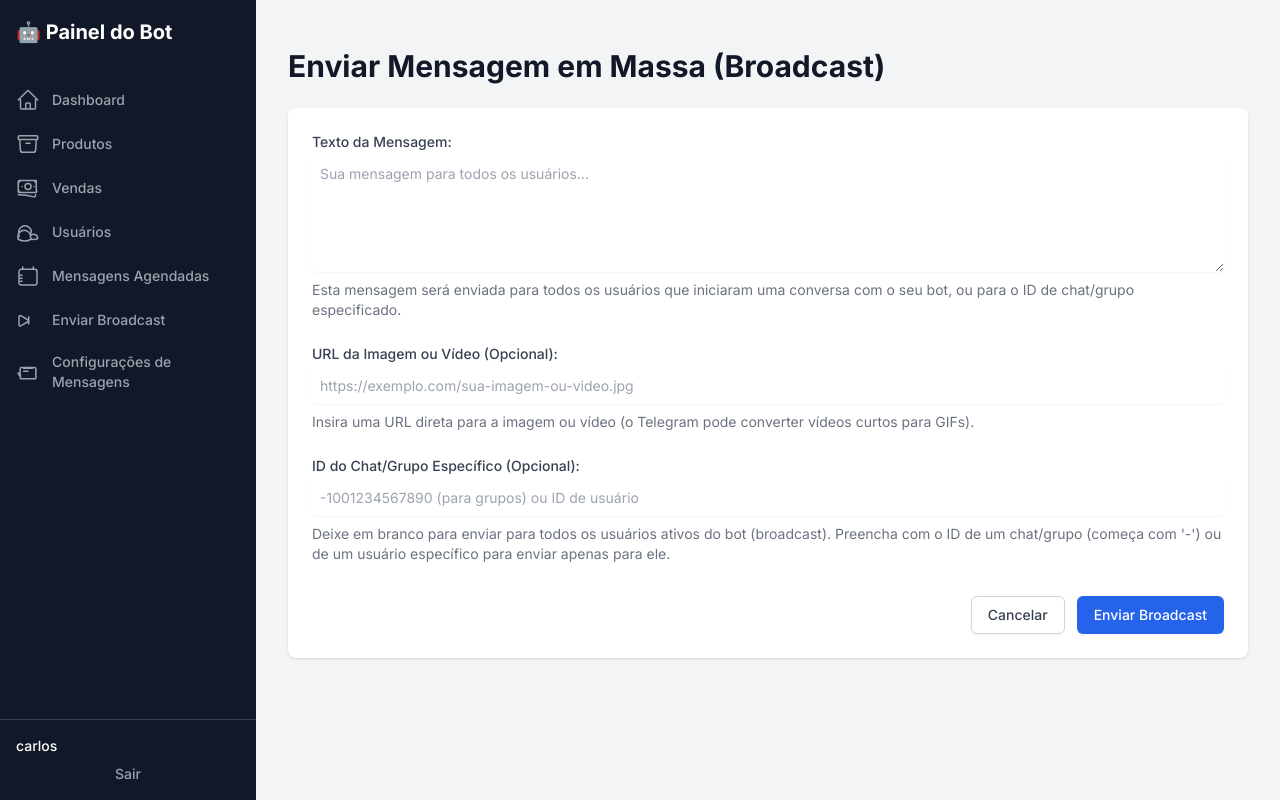
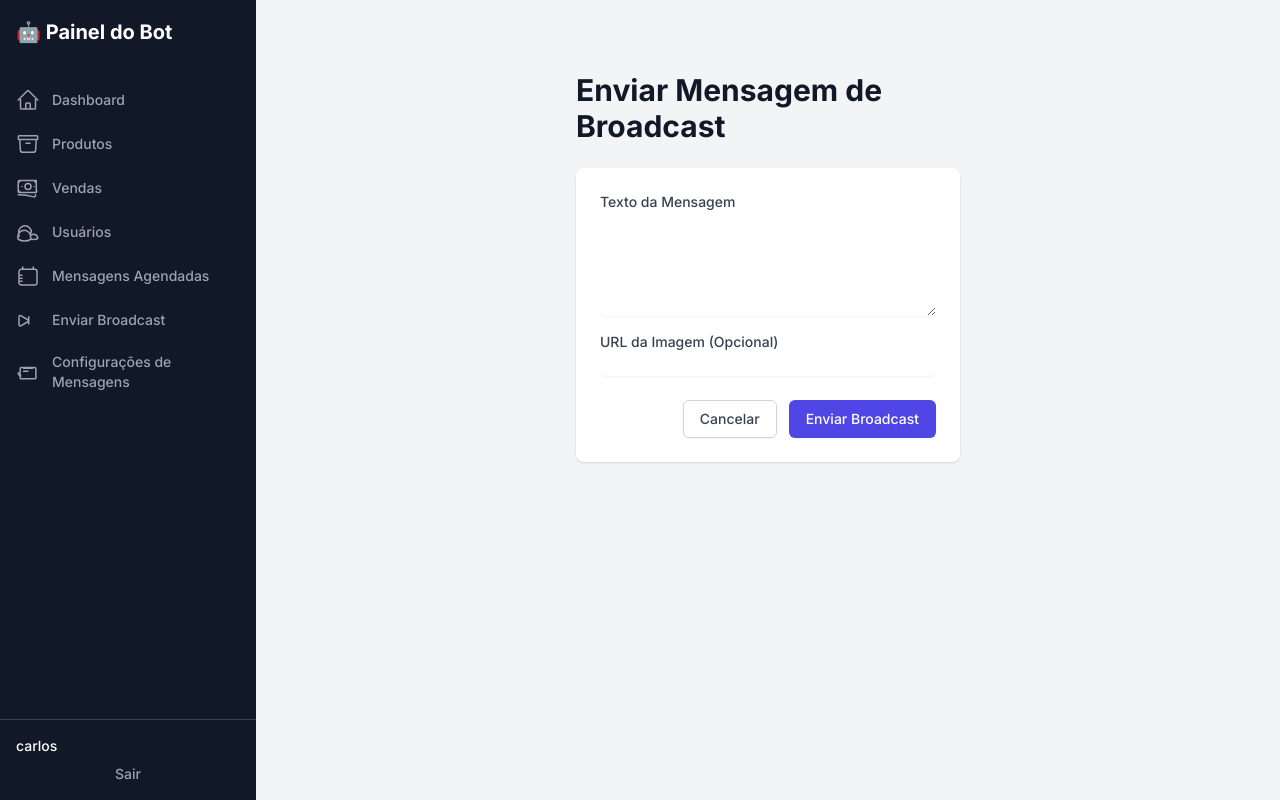
Before and after one commit to furaohost/Bot-TelegramSV, a Flask app: template web/templates/send_broadcast.html in a window 1280 px wide. Run offline with Flask 3, Linux system fonts and the light colour scheme; the template is opened without the code that fills it, so the values that code supplies are empty; a user stored in the database is signed in; parts of the project's set-up code (start-up, migrations or seed data) failed here and were passed over; some libraries are stand-ins or nearby versions.

Commit message:
Ajuste templet erro broadcast
Ajuste broadcast error.

```diff
--- a/web/templates/send_broadcast.html
+++ b/web/templates/send_broadcast.html
@@ -1,56 +1,46 @@
 {% extends "layout.html" %}
 
+{% block title %}
+Enviar Broadcast
+{% endblock %}
+
 {% block content %}
+<div class="max-w-md mx-auto py-6 sm:px-6 lg:px-8">
     <div class="px-4 py-6 sm:px-0">
-    <h1 class="text-3xl font-bold text-gray-900 mb-6">Enviar Mensagem em Massa (Broadcast)</h1>
+        <h1 class="text-3xl font-bold text-gray-900 mb-6">Enviar Mensagem de Broadcast</h1>
 
         {% with messages = get_flashed_messages(with_categories=true) %}
             {% if messages %}
+                <div class="mb-4">
                     {% for category, message in messages %}
-    <div class="mb-4 rounded-lg p-4 {{ 'bg-green-100 text-green-800' if category == 'success' else 'bg-red-100 text-red-800' }}" role="alert">
-        <p>{{ message }}</p>
+                        <div class="p-3 mb-2 rounded-md {{ 'bg-green-100 text-green-800' if category == 'success' else ('bg-red-100 text-red-800' if category == 'danger' else 'bg-blue-100 text-blue-800') }}">
+                            {{ message }}
                         </div>
                     {% endfor %}
+                </div>
             {% endif %}
         {% endwith %}
 
-    <div class="bg-white shadow overflow-hidden sm:rounded-lg p-6">
-        <form action="{{ url_for('send_broadcast') }}" method="POST">
-            <div class="grid grid-cols-1 gap-y-6 sm:grid-cols-2 sm:gap-x-8">
-                <div class="sm:col-span-2">
-                    <label for="message_text" class="block text-sm font-medium text-gray-700">Texto da Mensagem:</label>
-                    <div class="mt-1">
-                        <textarea id="message_text" name="message_text" rows="5" class="shadow-sm focus:ring-blue-500 focus:border-blue-500 block w-full sm:text-sm border-gray-300 rounded-md p-2" placeholder="Sua mensagem para todos os usuários..." required>{{ request.form.get('message_text', '') }}</textarea>
+        <div class="bg-white shadow sm:rounded-lg p-6">
+            <form method="POST" action="{{ url_for('send_broadcast') }}">
+                <div class="mb-4">
+                    <label for="message_text" class="block text-sm font-medium text-gray-700">Texto da Mensagem</label>
+                    <textarea name="message_text" id="message_text" rows="5" required class="mt-1 block w-full rounded-md border-gray-300 shadow-sm focus:border-indigo-500 focus:ring-indigo-500 sm:text-sm"></textarea>
                 </div>
-                    <p class="mt-2 text-sm text-gray-500">Esta mensagem será enviada para todos os usuários que iniciaram uma conversa com o seu bot, ou para o ID de chat/grupo especificado.</p>
+                <div class="mb-6">
+                    <label for="image_url" class="block text-sm font-medium text-gray-700">URL da Imagem (Opcional)</label>
+                    <input type="url" name="image_url" id="image_url" class="mt-1 block w-full rounded-md border-gray-300 shadow-sm focus:border-indigo-500 focus:ring-indigo-500 sm:text-sm">
                 </div>
-
-                <div class="sm:col-span-2">
-                    <label for="image_url" class="block text-sm font-medium text-gray-700">URL da Imagem ou Vídeo (Opcional):</label>
-                    <div class="mt-1">
-                        <input type="url" id="image_url" name="image_url" class="shadow-sm focus:ring-blue-500 focus:border-blue-500 block w-full sm:text-sm border-gray-300 rounded-md p-2" placeholder="https://exemplo.com/sua-imagem-ou-video.jpg" value="{{ request.form.get('image_url', '') }}">
-                    </div>
-                    <p class="mt-2 text-sm text-gray-500">Insira uma URL direta para a imagem ou vídeo (o Telegram pode converter vídeos curtos para GIFs).</p>
-                </div>
-
-                <div class="sm:col-span-2">
-                    <label for="target_chat_id" class="block text-sm font-medium text-gray-700">ID do Chat/Grupo Específico (Opcional):</label>
-                    <div class="mt-1">
-                        <input type="text" id="target_chat_id" name="target_chat_id" class="shadow-sm focus:ring-blue-500 focus:border-blue-500 block w-full sm:text-sm border-gray-300 rounded-md p-2" placeholder="-1001234567890 (para grupos) ou ID de usuário" value="{{ request.form.get('target_chat_id', '') }}">
-                    </div>
-                    <p class="mt-2 text-sm text-gray-500">Deixe em branco para enviar para todos os usuários ativos do bot (broadcast). Preencha com o ID de um chat/grupo (começa com '-') ou de um usuário específico para enviar apenas para ele.</p>
-                </div>
-            </div>
-
-            <div class="mt-8 flex justify-end space-x-3">
-                <button type="button" onclick="window.history.back()" class="inline-flex items-center px-4 py-2 border border-gray-300 rounded-md shadow-sm text-sm font-medium text-gray-700 bg-white hover:bg-gray-50 focus:outline-none focus:ring-2 focus:ring-offset-2 focus:ring-blue-500 transition-colors duration-200 ease-in-out">
+                <div class="flex justify-end">
+                    <a href="{{ url_for('index') }}" class="mr-3 inline-flex items-center px-4 py-2 border border-gray-300 shadow-sm text-sm font-medium rounded-md text-gray-700 bg-white hover:bg-gray-50 focus:outline-none focus:ring-2 focus:ring-offset-2 focus:ring-indigo-500">
                         Cancelar
-                </button>
-                <button type="submit" class="inline-flex items-center px-4 py-2 border border-transparent text-sm font-medium rounded-md shadow-sm text-white bg-blue-600 hover:bg-blue-700 focus:outline-none focus:ring-2 focus:ring-offset-2 focus:ring-blue-500 transition-colors duration-200 ease-in-out">
+                    </a>
+                    <button type="submit" class="inline-flex justify-center py-2 px-4 border border-transparent shadow-sm text-sm font-medium rounded-md text-white bg-indigo-600 hover:bg-indigo-700 focus:outline-none focus:ring-2 focus:ring-offset-2 focus:ring-indigo-500">
                         Enviar Broadcast
                     </button>
                 </div>
             </form>
         </div>
     </div>
+</div>
 {% endblock %}
```
Lines whose indentation alone changed are shown as unchanged.
